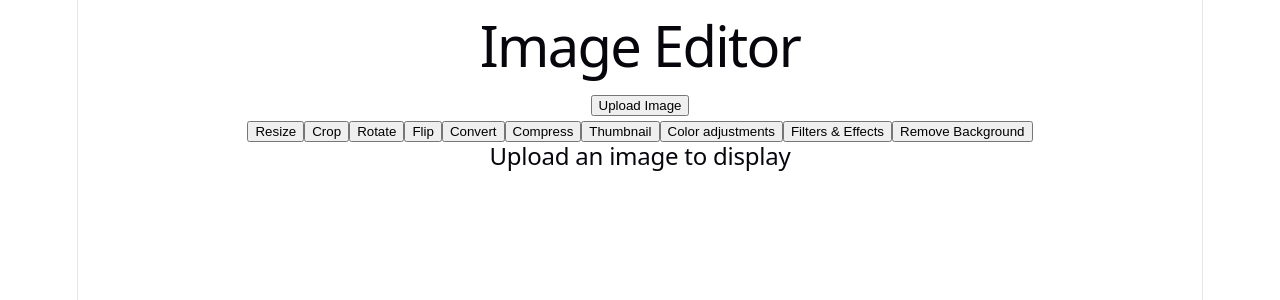
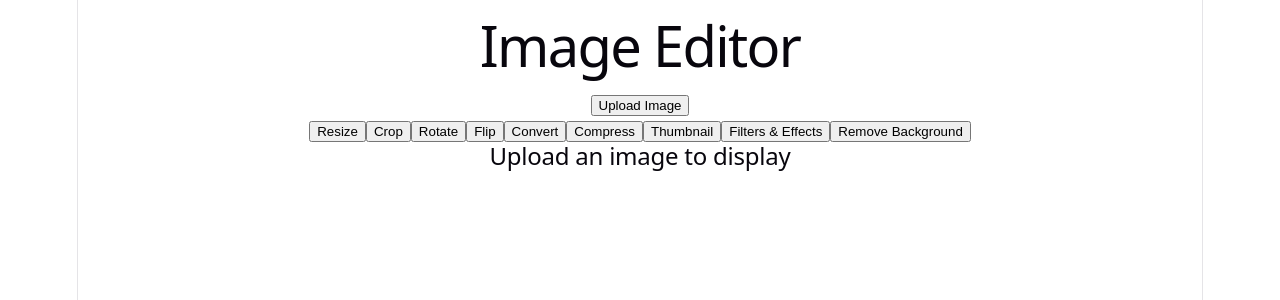
Before and after one commit to rasooli451/ImageEditor, a React (Vite) app: page / in a window 1280 px wide. Shown: the top 300 px of the page. Built offline with nearby package versions, Linux system fonts and the light colour scheme.

Commit message:
removed the button for color adjustments

```diff
--- a/src/components/Tools.jsx
+++ b/src/components/Tools.jsx
@@ -20,7 +20,6 @@ export default function Tools({switchSelect, unimportantfunc, Compress, removeBG
         <button className="button" type="button"onClick={toggleForm} data-identity="Convert">Convert</button>
         <button className="button" type="button" onClick={Compress}>Compress</button>
         <button className="button" type="button" onClick={toggleForm} data-identity="Thumbnail" >Thumbnail</button>
-        <button className="button" type="button" onClick={toggleForm} data-identity="ColorAdjustments">Color adjustments</button>
         <button className="button" type="button">Filters & Effects</button>
         <button className="button" type="button" onClick={removeBG}>Remove Background</button>
     </div>
```
